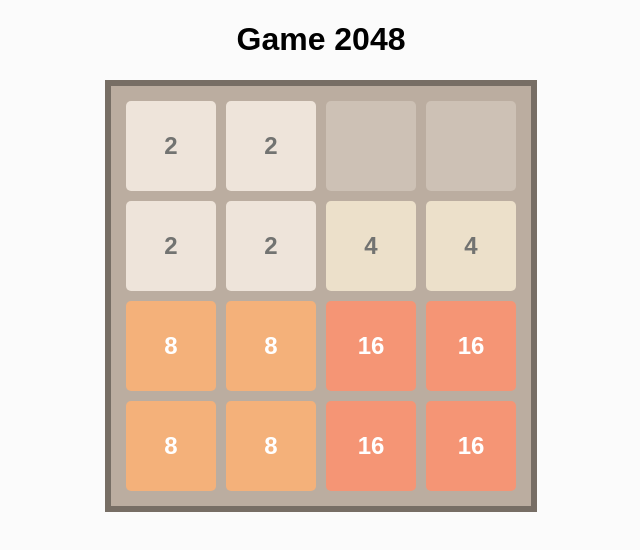
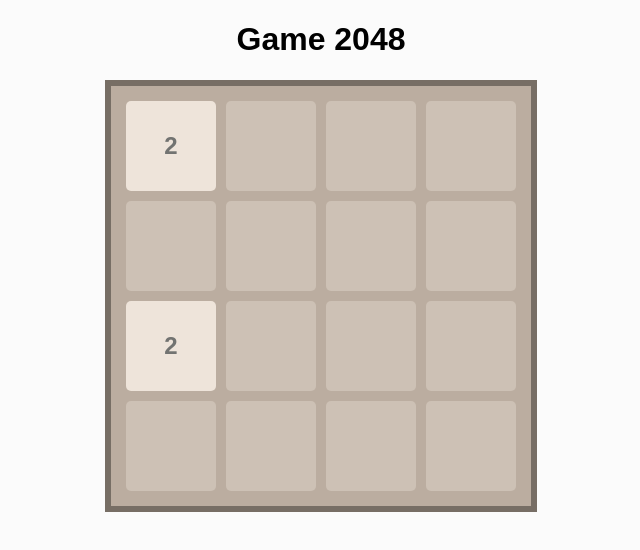
Before and after one commit to vivek0902/2048-game-in-reactjs, a React (Vite) app: page / in a window 1280 px wide. Shown: the top 550 px of the page, without its empty margins (319-959 px from the left). Built offline with nearby package versions, Linux system fonts and the light colour scheme.

Commit message:
added random new tiles features

```diff
--- a/src/App.jsx
+++ b/src/App.jsx
@@ -4,12 +4,33 @@ import "./App.css";
 const SIZE = 4;
 
 const genetateEmptyBoard = () => {
-  return [
-    [2, 2, 0, 0],
-    [2, 2, 4, 4],
-    [8, 8, 16, 16],
-    [8, 8, 16, 16],
-  ];
+  return Array(SIZE)
+    .fill()
+    .map(() => Array(SIZE).fill(0));
+};
+
+const getRandomEmptyCell = (newBoard) => {
+  let emptyCells = [];
+  newBoard.map((row, r) =>
+    row.map((cell, c) => {
+      if (cell === 0) {
+        emptyCells.push([r, c]);
+      }
+    })
+  );
+
+  return emptyCells.length
+    ? emptyCells[Math.floor(Math.random() * emptyCells.length)]
+    : null;
+};
+
+const addNewTile = (board) => {
+  let newBoard = board.map((row) => [...row]);
+  let cell = getRandomEmptyCell(newBoard); // cell value like [1,2] like this so cell[0]=1 and cell[1]=2
+  if (cell) {
+    newBoard[cell[0]][cell[1]] = Math.random() < 0.8 ? 2 : 4;
+  }
+  return newBoard;
 };
 
 const mergeRow = (row) => {
@@ -53,7 +74,7 @@ const downMove = (board) => transpose(rightMove(transpose(board)));
 
 function App() {
   const [board, setBoard] = useState(() => {
-    return genetateEmptyBoard();
+    return addNewTile(addNewTile(genetateEmptyBoard()));
   });
 
   useEffect(() => {
@@ -75,7 +96,10 @@ function App() {
         default:
           return;
       }
-      setBoard(newBoard);
+      if (JSON.stringify(newBoard) !== JSON.stringify(board)) {
+        newBoard = addNewTile(newBoard);
+        setBoard(newBoard);
+      }
     };
 
     window.addEventListener("keyup", handleGameControlKey);
```
